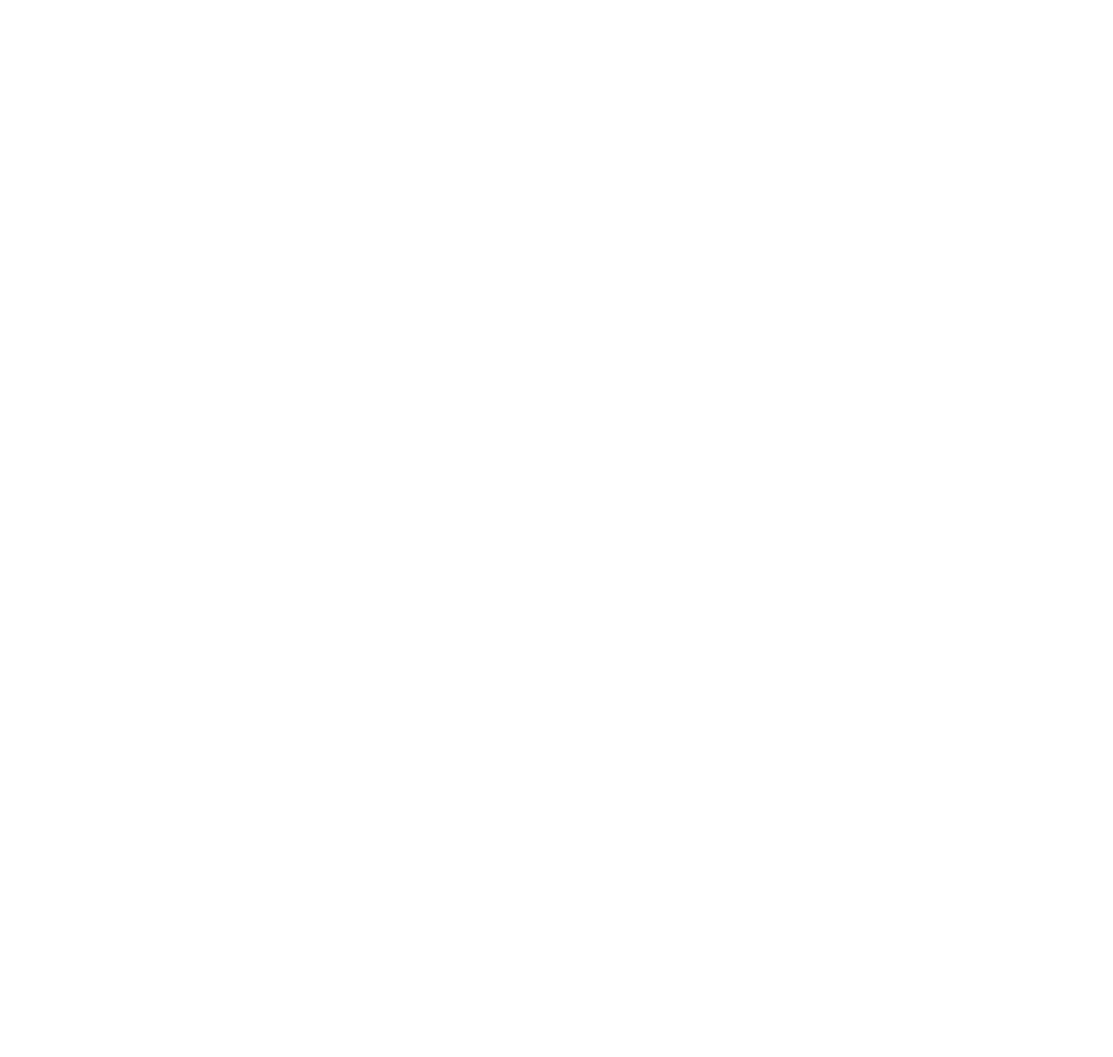
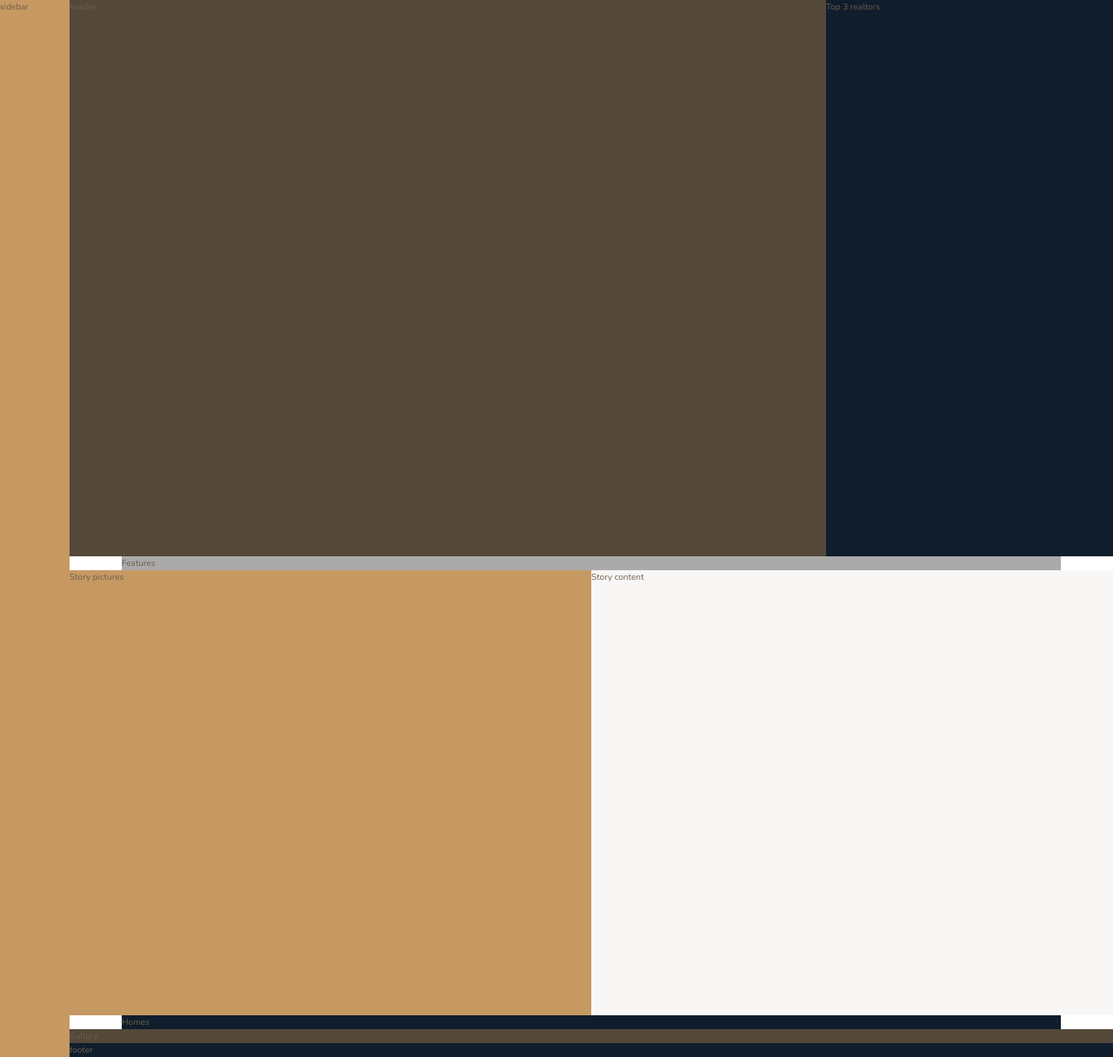
Before and after one commit to lizth93/nester-project, a website: page index.html in a window 1280 px wide. Shown: the whole page at 87% size. Before the commit the page ends 800 px from the top, so only its background shows below. Drawn offline with nearby package versions, Linux system fonts and the light colour scheme; files that its build step writes are made by us from their sources.

Commit message:
Building the overall layout

```diff
--- a/index.html
+++ b/index.html
@@ -1,17 +1,33 @@
 <!DOCTYPE html>
 <html lang="en">
-    <head>
-        <meta charset="UTF-8">
-        <meta name="viewport" content="width=device-width, initial-scale=1.0">
-        <meta http-equiv="X-UA-Compatible" content="ie=edge">
+  <head>
+    <meta charset="UTF-8" />
+    <meta name="viewport" content="width=device-width, initial-scale=1.0" />
+    <meta http-equiv="X-UA-Compatible" content="ie=edge" />
 
-        <link href="https://fonts.googleapis.com/css?family=Josefin+Sans:300,400,400i|Nunito:300,300i" rel="stylesheet">
-        <link rel="stylesheet" href="css/style.css">
-        <link rel="shortcut icon" type="image/png" href="img/favicon.png">
+    <link
+      href="https://fonts.googleapis.com/css?family=Josefin+Sans:300,400,400i|Nunito:300,300i"
+      rel="stylesheet"
+    />
+    <link rel="stylesheet" href="css/style.css" />
+    <link rel="shortcut icon" type="image/png" href="img/favicon.png" />
 
-        <title>nexter &mdash; your home, your freedom</title>
-    </head>
-    <body class="container">
+    <title>nexter &mdash; your home, your freedom</title>
+  </head>
+  <body class="container">
+    <div class="sidebar">sidebar</div>
+    <header class="header">header</header>
 
-    </body>
+    <div class="realtors">Top 3 realtors</div>
+
+    <section class="features">Features</section>
+
+    <div class="story__pictures">Story pictures</div>
+
+    <div class="story__content">Story content</div>
+
+    <section class="homes">Homes</section>
+    <section class="gallery">Gallery</section>
+    <footer class="footer">footer</footer>
+  </body>
 </html>
--- a/sass/_base.scss
+++ b/sass/_base.scss
@@ -31,4 +31,16 @@ body {
   font-family: $font-primary;
   color: $color-grey-dark-2;
   font-weight: 300;
+  line-height: 1.6;
 }
+
+.container {
+  display: grid;
+  grid-template-rows: 80vh min-content 40vw repeat(3, min-content);
+  grid-template-columns:
+    [sidebar-start]8rem[sidebar-end full-start] minmax(
+      6rem,
+      1fr
+    ) [center-start] repeat(8, [col-start] minmax(min-content, 14rem) [col-end])
+    [center-end] minmax(6rem, 1fr) [full-end];
+}
--- a/sass/_features.scss
+++ b/sass/_features.scss
@@ -0,0 +1,4 @@
+.features {
+  background-color: $color-grey-light-2;
+  grid-column: center-start/center-end;
+}
--- a/sass/_footer.scss
+++ b/sass/_footer.scss
@@ -0,0 +1,4 @@
+.footer {
+  grid-column: full-start / full-end;
+  background-color: $color-secondary;
+}
--- a/sass/_gallery.scss
+++ b/sass/_gallery.scss
@@ -0,0 +1,4 @@
+.gallery {
+  background-color: $color-grey-dark-1;
+  grid-column: full-start / full-end;
+}
--- a/sass/_header.scss
+++ b/sass/_header.scss
@@ -0,0 +1,4 @@
+.header {
+  background-color: $color-grey-dark-1;
+  grid-column: full-start / col-end 6;
+}
--- a/sass/_homes.scss
+++ b/sass/_homes.scss
@@ -0,0 +1,4 @@
+.homes {
+  background-color: $color-secondary;
+  grid-column: center-start/center-end;
+}
--- a/sass/_realtors.scss
+++ b/sass/_realtors.scss
@@ -0,0 +1,4 @@
+.realtors {
+  background-color: $color-secondary;
+  grid-column: col-start 7 / full-end;
+}
--- a/sass/_sidebar.scss
+++ b/sass/_sidebar.scss
@@ -0,0 +1,5 @@
+.sidebar {
+  background-color: $color-primary;
+  grid-column: sidebar-start / sidebar-end;
+  grid-row: 1/-1;
+}
--- a/sass/_story.scss
+++ b/sass/_story.scss
@@ -0,0 +1,11 @@
+.story {
+  &__pictures {
+    background-color: $color-primary;
+    grid-column: full-start / col-end 4;
+  }
+
+  &__content {
+    background-color: $color-grey-light-1;
+    grid-column: col-start 5 / full-end;
+  }
+}
```
Also changed, not shown: css/style.css (added).
